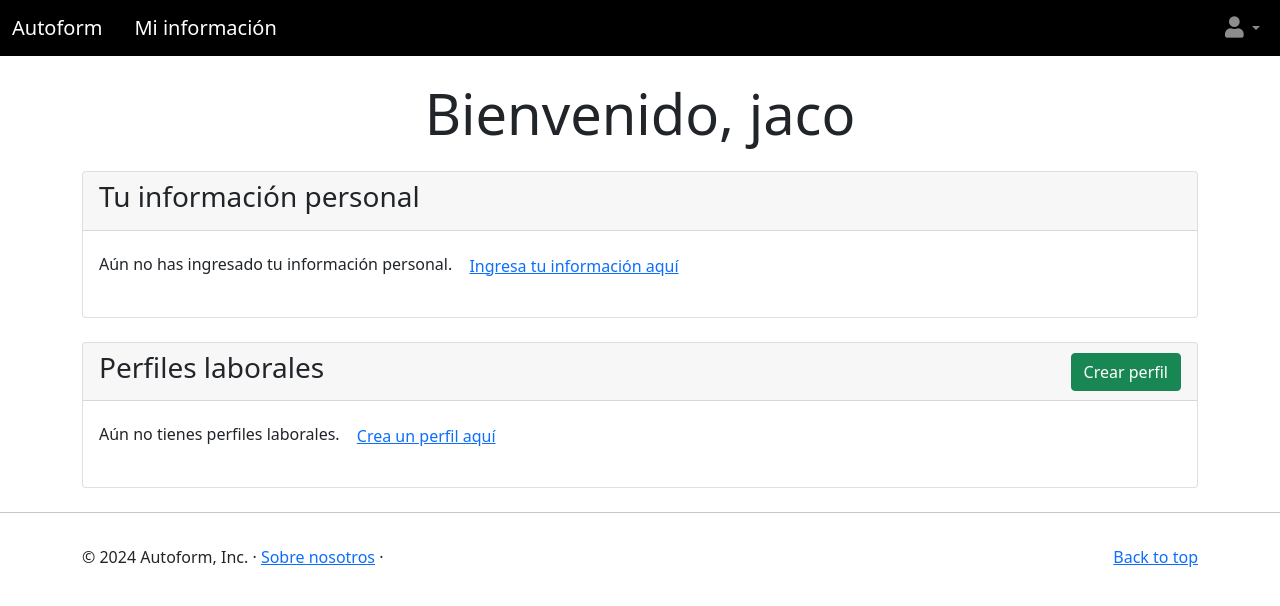
After one commit to EAZ-EAFIT/AutoForm, a Django app: page /extension/informacion_usuario/ in a window 1280 px wide. The commit adds this page. Shown: the top 606 px of the page. Run offline with Django 5.2, Linux system fonts and the light colour scheme; a user stored in the database is signed in; data comes from the database, SQL or seed files in the repository; both versions use the stored data as it was after the commit; some libraries are stand-ins or nearby versions.

Commit message:
Developed user information form and profile creation

```diff
--- a/AutoForm/AutoForm/settings.py
+++ b/AutoForm/AutoForm/settings.py
@@ -112,3 +112,5 @@ CSRF_TRUSTED_ORIGINS = ['chrome-extension://dgljeoldbjgnbnniapmnggaljidmcben']
 
 MEDIA_URL = '/media/'
 MEDIA_ROOT = os.path.join(BASE_DIR, 'media')
+
+LOGIN_URL = '/Users/login/'
--- a/AutoForm/extension/models.py
+++ b/AutoForm/extension/models.py
@@ -22,7 +22,7 @@ class Telefono(models.Model):
 
 
 class Email(models.Model):
-    email = models.EmailField(max_length=100, unique=True)
+    email = models.EmailField(max_length=100)
     id_informacion_personal = models.ForeignKey(Informacion_personal,on_delete=models.CASCADE)
 
 
--- a/AutoForm/extension/templates/home.html
+++ b/AutoForm/extension/templates/home.html
@@ -7,10 +7,10 @@
         <div class="col-md-6">
             <h1 class="display-4">Bienvenido a AutoForm</h1>
             <p class="lead">AutoForm es una aplicación innovadora que utiliza inteligencia artificial para llenar automáticamente formularios de empleo mediante el análisis de tu hoja de vida. Simplifica tu proceso de búsqueda de empleo y ahorra tiempo valioso.</p>
-            <a href="#" class="btn btn-primary">Más Información</a>
+            <a href="{% url 'register' %}" class="btn btn-dark">Regístrate ahora</a>
         </div>
         <div class="col-md-6">
-            <img src="https://via.placeholder.com/500" class="img-fluid" alt="AutoForm">
+            <img src="https://img.icons8.com/ios/452/form.png" class="img-fluid" alt="Form Icon">
         </div>
     </div>
 </div>
--- a/AutoForm/extension/templates/includes/footer.html
+++ b/AutoForm/extension/templates/includes/footer.html
@@ -1,5 +1,5 @@
 <hr class="featurette-divider">
-<footer class="container">
+<footer class="container mt-auto py-3">
     <p class="float-end"><a href="#">Back to top</a></p>
     <p>&copy; 2024 Autoform, Inc. &middot; <a href="#">Sobre nosotros</a> &middot;</p>
 </footer>
--- a/AutoForm/extension/templates/includes/header.html
+++ b/AutoForm/extension/templates/includes/header.html
@@ -1,15 +1,17 @@
 {% load static %}
-<nav class="navbar navbar-expand-lg navbar-dark bg-primary">
+<nav class="navbar navbar-expand-lg navbar-dark bg-black">
     <div class="container-fluid">
         <a class="navbar-brand" href="{% url 'home' %}">
             Autoform
+        </a>
+        <a class="navbar-brand ms-3" href="{% url 'informacion_usuario' %}">
+            Mi información
         </a>
         <button class="navbar-toggler" type="button" data-bs-toggle="collapse" data-bs-target="#navbarSupportedContent" aria-controls="navbarSupportedContent" aria-expanded="false" aria-label="Toggle navigation">
             <span class="navbar-toggler-icon"></span>
         </button>
         <div class="collapse navbar-collapse" id="navbarSupportedContent">
             <ul class="navbar-nav me-auto mb-2 mb-lg-0">
-
             </ul>
             <ul class="navbar-nav ms-auto mb-2 mb-lg-0">
                 <li class="nav-item dropdown">
--- /dev/null
+++ b/AutoForm/extension/templates/informacion_usuario.html
@@ -0,0 +1,103 @@
+{% extends "base.html" %}
+{% load static %}
+
+{% block content %}
+    <div class="container my-4">
+        <h1 class="display-4 text-center">Bienvenido, {{ request.user.username }}</h1>
+
+        <!-- Card de información personal -->
+        <div class="card my-4">
+            <div class="card-header d-flex justify-content-between align-items-center">
+                <h3 class="card-title">Tu información personal</h3>
+                {% if informacion_personal %}
+                    <!-- Botón para eliminar la información personal -->
+                    <a href="{% url 'eliminar_informacion_usuario' %}" class="btn btn-danger" title="Eliminar información">
+                        Eliminar información
+                    </a>
+                {% endif %}
+            </div>
+            <div class="card-body">
+                {% if informacion_personal %}
+                    <!-- Tabla con la información personal -->
+                    <table class="table table-bordered">
+                        <tbody>
+                            <tr>
+                                <th>Nombre</th>
+                                <td>{{ informacion_personal.nombre }}</td>
+                            </tr>
+                            <tr>
+                                <th>Apellidos</th>
+                                <td>{{ informacion_personal.apellidos }}</td>
+                            </tr>
+                            <tr>
+                                <th>Identificación</th>
+                                <td>{{ informacion_personal.identificacion }}</td>
+                            </tr>
+                            <tr>
+                                <th>Fecha de nacimiento</th>
+                                <td>{{ informacion_personal.fecha_nacimiento }}</td>
+                            </tr>
+                            <tr>
+                                <th>Género</th>
+                                <td>{{ informacion_personal.genero }}</td>
+                            </tr>
+                            <tr>
+                                <th>Residencia</th>
+                                <td>{{ informacion_personal.residencia }}</td>
+                            </tr>
+                        </tbody>
+                    </table>
+
+                    <!-- Teléfonos -->
+                    <div class="mt-4">
+                        <p><strong>Teléfonos:</strong></p>
+                        <ul>
+                            {% for telefono in telefonos %}
+                                <li>+{{ telefono.extension }} {{ telefono.numero }}</li>
+                            {% endfor %}
+                        </ul>
+
+                        <!-- Emails -->
+                        <p><strong>Emails:</strong></p>
+                        <ul>
+                            {% for email in emails %}
+                                <li>{{ email.email }}</li>
+                            {% endfor %}
+                        </ul>
+                    </div>
+                {% else %}
+                    <p>Aún no has ingresado tu información personal. <a href="{% url 'llenado_informacion_usuario' %}" class="btn btn-link">Ingresa tu información aquí</a></p>
+                {% endif %}
+            </div>
+        </div>
+
+        <!-- Card de perfiles laborales -->
+        <div class="card my-4">
+            <div class="card-header d-flex justify-content-between align-items-center">
+                <h3 class="card-title">Perfiles laborales</h3>
+                <!-- Botón para crear un nuevo perfil laboral -->
+                <a href="{% url 'crear_perfil_laboral' %}" class="btn btn-success" title="Crear perfil laboral">
+                    Crear perfil
+                </a>
+            </div>
+            <div class="card-body">
+                <div class="row">
+                    {% if perfiles_laborales %}
+                        {% for perfil_laboral in perfiles_laborales %}
+                            <div class="col-md-3 mb-4">
+                                <!-- Card para cada perfil laboral sin header, fondo blanco y sin bordes redondeados -->
+                                <div class="card" style="background-color: #fff; border-radius: 0; border: 1px solid #ddd; padding: 10px;">
+                                    <p><strong>Nombre del perfil:</strong> {{ perfil_laboral.nombre_perfil }}</p>
+                                    <p><strong>Expectativa salarial:</strong> {{ perfil_laboral.expectativa_salario }}</p>
+                                </div>
+                            </div>
+                        {% endfor %}
+                    {% else %}
+                        <p>Aún no tienes perfiles laborales. <a href="{% url 'crear_perfil_laboral' %}" class="btn btn-link">Crea un perfil aquí</a></p>
+                    {% endif %}
+                </div>
+            </div>
+        </div>
+
+    </div>
+{% endblock content %}
--- a/AutoForm/extension/urls.py
+++ b/AutoForm/extension/urls.py
@@ -6,4 +6,12 @@ urlpatterns = [
     path('recibir_forms/', views.recibir_forms, name = "recibir_forms"),
     path('home/', views.home, name = "home"),
     path('validar_sesion/', views.validar_sesion, name = "validar_sesion"),
+
+    path('llenado_informacion_usuario/', views.llenado_informacion_usuario, name = "llenado_informacion_usuario"),
+    path('crear_perfil_laboral/', views.crear_perfil_laboral, name = "crear_perfil_laboral"),
+    path('llenado_success/', views.llenado_success, name="llenado_success"),
+    path('informacion_usuario/', views.informacion_usuario, name = "informacion_usuario"),
+
+    path('eliminar_informacion_usuario/', views.eliminar_informacion_usuario, name = "eliminar_informacion_usuario"),
+
 ]
--- a/AutoForm/extension/views.py
+++ b/AutoForm/extension/views.py
@@ -2,6 +2,9 @@ from django.http import JsonResponse
 from django.views.decorators.csrf import csrf_exempt
 import json
 from django.shortcuts import redirect, render
+from .models import Informacion_personal,Telefono,Email,Perfil_laboral,Hoja_vida,Cargo
+from django.contrib.auth.decorators import login_required
+
 
 def retornar_json(request):
     if request.method == 'GET':
@@ -39,3 +42,98 @@ def validar_sesion(request):
         return JsonResponse({'autenticado':True})
     else:
         return JsonResponse({'autenticado':False})
+
+
+
+
+
+"""Vista que permite llenado de información usuarios"""
+@login_required
+def llenado_informacion_usuario(request):
+
+    context = {}
+
+    if Informacion_personal.objects.filter(usuario_id=request.user).exists(): #Si ya tiene información personal:
+        context['ya_ingreso_info_personal'] = True
+
+    if request.method == "POST":
+        #Se obtiene información de formulario
+        nombre = request.POST.get('nombre')
+        apellidos = request.POST.get('apellidos')
+        identificacion = request.POST.get('identificacion')
+        fecha_nacimiento = request.POST.get('fecha_nacimiento')
+        genero = request.POST.get('genero')
+        residencia = request.POST.get('residencia')
+        extension = request.POST.get('extension')
+        telefono = request.POST.get('telefono')
+        email = request.POST.get('email')
+
+        informacion_personal = Informacion_personal(nombre=nombre,apellidos=apellidos,identificacion=identificacion,fecha_nacimiento=fecha_nacimiento,genero=genero,residencia=residencia,usuario_id=request.user)
+        nuevo_telefono = Telefono(extension=extension,numero=telefono,id_informacion_personal=informacion_personal)
+        nuevo_email = Email(email=email,id_informacion_personal=informacion_personal)
+        informacion_personal.save()
+        nuevo_telefono.save()
+        nuevo_email.save()
+        return redirect('llenado_success')
+
+
+    elif request.method == "GET":
+        return render(request,"llenado_informacion_usuario.html",context=context)
+
+
+
+
+
+"""Vista para crear un perfil laboral"""
+@login_required
+def crear_perfil_laboral(request):
+    if request.method == "POST":
+        nombre_perfil = request.POST.get('nombre_perfil')
+        expectativa_salario = request.POST.get('expectativa_salario')
+        nuevo_perfil_laboral = Perfil_laboral(nombre_perfil=nombre_perfil,expectativa_salario=expectativa_salario,id_usuario=request.user)
+        nuevo_perfil_laboral.save()
+        return redirect('informacion_usuario')
+
+
+    elif request.method == "GET":
+        return render(request,"crear_perfil_laboral.html")
+
+
+
+
+@login_required
+def llenado_success(request):
+    return render(request,"llenado_success.html")
+
+
+
+@login_required
+def informacion_usuario(request):
+    context = {}
+    perfiles_laborales = Perfil_laboral.objects.filter(id_usuario=request.user)
+    context['perfiles_laborales'] = perfiles_laborales
+    try:
+        informacion_personal = Informacion_personal.objects.get(usuario_id = request.user)
+        telefonos = Telefono.objects.filter(id_informacion_personal=informacion_personal)
+        emails = Email.objects.filter(id_informacion_personal=informacion_personal)
+        context['emails'] = emails
+        context['telefonos'] = telefonos
+        context['informacion_personal'] = informacion_personal
+    except Informacion_personal.DoesNotExist:
+        context['informacion_personal'] = None
+
+
+    return render(request,'informacion_usuario.html',context = context)
+
+
+
+
+
+
+@login_required
+def eliminar_informacion_usuario(request):
+
+    informacion_usuario = Informacion_personal.objects.get(usuario_id = request.user)
+    informacion_usuario.delete()
+
+    return redirect('informacion_usuario')
--- a/requirements.txt
+++ b/requirements.txt
@@ -1,11 +1,9 @@
 asgiref==3.8.1
-backports.zoneinfo==0.2.1
 Django==4.2.16
 django-cors-headers==4.4.0
 sqlparse==0.5.1
 typing-extensions==4.12.2
 asgiref==3.8.1
-backports.zoneinfo==0.2.1
 Django==4.2.16
 django-cors-headers==4.4.0
 django-widget-tweaks==1.5.0
```
Also changed, not shown: AutoForm/extension/templates/crear_perfil_laboral.html (added, +34 -0 lines), AutoForm/extension/templates/llenado_informacion_usuario.html (added, +73 -0 lines), AutoForm/extension/templates/llenado_success.html (added, +30 -0 lines), AutoForm/db.sqlite3, AutoForm/extension/migrations/0002_alter_email_email.py (added). Lines whose indentation alone changed are shown as unchanged.
